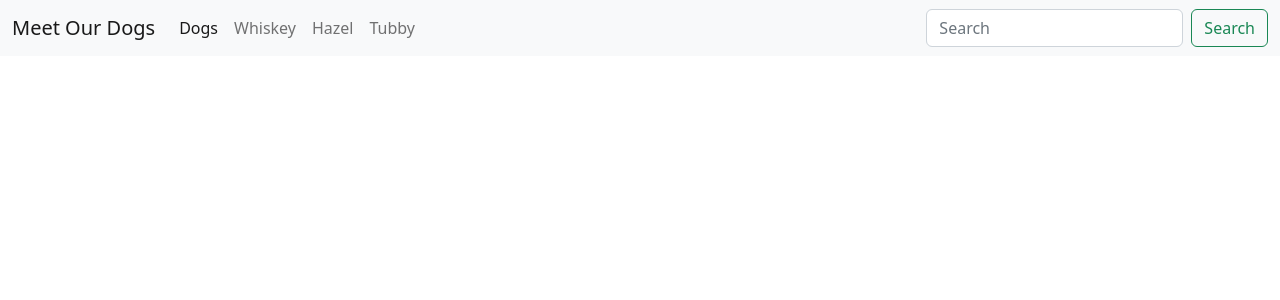
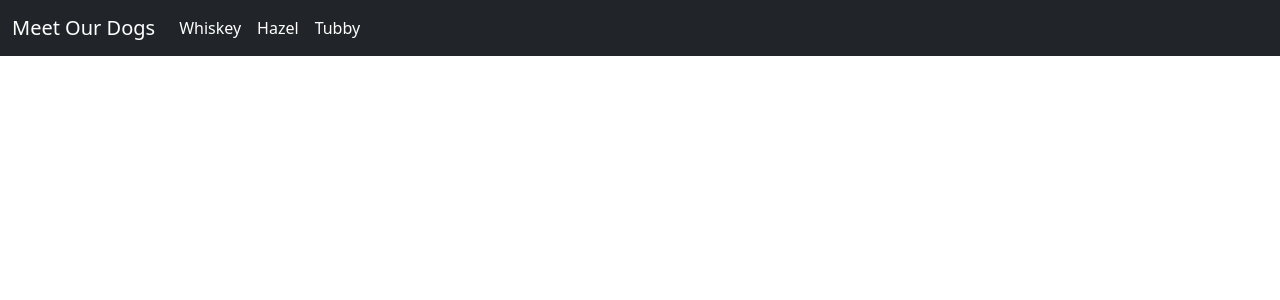
Before and after one commit to RafalZakrzewski84/23_routes-dog-app, a React (Create React App) app: page / in a window 1280 px wide. Shown: the top 300 px of the page. Built offline with nearby package versions, Linux system fonts and the light colour scheme.

Commit message:
structuring and styling navbar

```diff
--- a/src/components/Navbar.js
+++ b/src/components/Navbar.js
@@ -1,16 +1,19 @@
 /** @format */
 
 import React from 'react';
-import { Link } from 'react-router-dom';
+import { NavLink } from 'react-router-dom';
 
 const Navbar = ({ dogs }) => {
 	return (
 		<div>
-			<nav className="navbar navbar-expand-lg bg-light">
+			<nav className="navbar navbar-expand-lg bg-dark">
 				<div className="container-fluid">
-					<a className="navbar-brand" href="#">
+					<NavLink
+						to="/dogs"
+						className="navbar-brand nav-link active text-white"
+						href="#">
 						Meet Our Dogs
-					</a>
+					</NavLink>
 					<button
 						className="navbar-toggler"
 						type="button"
@@ -19,39 +22,22 @@ const Navbar = ({ dogs }) => {
 						aria-controls="navbarSupportedContent"
 						aria-expanded="false"
 						aria-label="Toggle navigation">
-						<span className="navbar-toggler-icon"></span>
+						<span className="navbar-toggler-icon text-white"></span>
 					</button>
 					<div className="collapse navbar-collapse" id="navbarSupportedContent">
 						<ul className="navbar-nav me-auto mb-2 mb-lg-0">
-							<li className="nav-item">
-								<Link
-									to="/dogs"
-									className="nav-link active"
-									aria-current="page">
-									Dogs
-								</Link>
-							</li>
 							{dogs.map((dog, idx) => {
 								return (
 									<li key={dog.name + idx} className="nav-item">
-										<Link to={`/dogs/${dog.name}`} className="nav-link">
+										<NavLink
+											to={`/dogs/${dog.name}`}
+											className="nav-link text-white">
 											{dog.name}
-										</Link>
+										</NavLink>
 									</li>
 								);
 							})}
 						</ul>
-						<form className="d-flex" role="search">
-							<input
-								className="form-control me-2"
-								type="search"
-								placeholder="Search"
-								aria-label="Search"
-							/>
-							<button className="btn btn-outline-success" type="submit">
-								Search
-							</button>
-						</form>
 					</div>
 				</div>
 			</nav>
```
